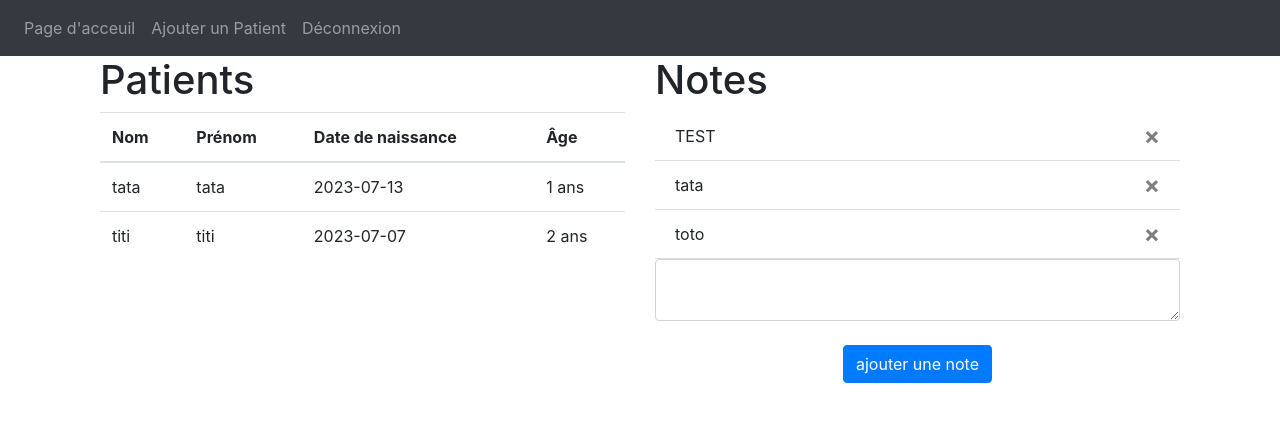
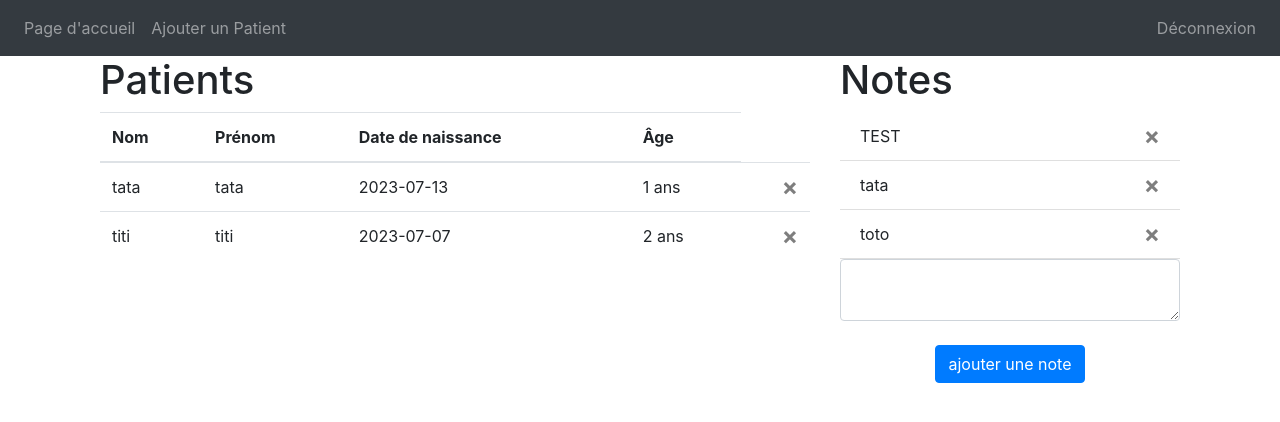
Before and after one commit to TheoTheo83/LiberalPlanner, a Flask app: page / in a window 1280 px wide. Shown: the top 422 px of the page. Run offline with Flask 3, Linux system fonts and the light colour scheme; a user stored in the database is signed in; some libraries are stand-ins or nearby versions.

Commit message:
supprimer un patient

```diff
--- a/website/templates/base.html
+++ b/website/templates/base.html
@@ -27,20 +27,33 @@
       >
         <span class="navbar-toggler-icon"></span>
       </button>
-      <div class ="collapse navbar-collapse" id="navbar">
-        <div class="navbar-nav">
-          {% if user.is_authenticated %}
-            <a class="nav-item nav-link" id="home" href="/">Page d'acceuil</a>
-            <a class="nav-item nav-link" id="patient" href="/patient">Ajouter un Patient</a>
-            <a class="nav-item nav-link" id="logout" href="/logout">Déconnexion</a>
+      <div class="collapse navbar-collapse" id="navbar">
+        <ul class="navbar-nav mr-auto">
+            {% if user.is_authenticated %}
+                <li class="nav-item">
+                    <a class="nav-link" id="home" href="/">Page d'accueil</a>
+                </li>
+                <li class="nav-item">
+                    <a class="nav-link" id="patient" href="/patient">Ajouter un Patient</a>
+                </li>
+            {% endif %}
+        </ul>
 
-          {% else %}
-            <a class="nav-item nav-link" id="login" href="/login">Connection</a>
-            <a class="nav-item nav-link" id="signUp" href="/sign-up">Inscription</a>
-          {% endif %}
-
-        </div>
-      </div>
+        <ul class="navbar-nav">
+            {% if user.is_authenticated %}
+                <li class="nav-item">
+                    <a class="nav-link" id="logout" href="/logout">Déconnexion</a>
+                </li>
+            {% else %}
+                <li class="nav-item">
+                    <a class="nav-link" id="login" href="/login">Connexion</a>
+                </li>
+                <li class="nav-item">
+                    <a class="nav-link" id="signUp" href="/sign-up">Inscription</a>
+                </li>
+            {% endif %}
+        </ul>
+    </div>
 
     </nav>
 
@@ -101,6 +114,16 @@
           window.location.href = "/";
         });
       }
+
+      function deletePatient(patientId) {
+      fetch("/delete-patient", {
+        method: "POST",
+        body: JSON.stringify({ patientId: patientId }),
+      }).then((_res) => {
+        window.location.href = "/"; // Vous pouvez rediriger vers une autre page après la suppression si nécessaire.
+      });
+    }
+
     </script>
 {% endblock %}
 
--- a/website/templates/home.html
+++ b/website/templates/home.html
@@ -4,7 +4,7 @@
 {% block content %}
 <div class="container">
     <div class="row">
-        <div class="col-md-6">
+        <div class="col-md-8">
             <h1>Patients</h1>
             {% if patients %}
                 <table class="table">
@@ -23,6 +23,11 @@
                                 <td>{{ patient.Prenom }}</td>
                                 <td>{{ patient.DateNaissance }}</td>
                                 <td>{{ patient.Age }} ans</td>
+                                <td>
+                                    <button type="button" class="close" onclick="deletePatient({{ patient.ID_Patients }})">
+                                        <span aria-hidden="true">&times;</span>
+                                    </button>
+                                </td>
                             </tr>
                         {% endfor %}
                     </tbody>
@@ -31,7 +36,8 @@
                 <p>Il n'y a pas de patient enregistré.</p>
             {% endif %}
         </div>
-        <div class="col-md-6">
+
+        <div class="col-md-4">
             <h1>Notes</h1>
             <ul class="list-group list-group-flush" id="notes">
                 {% for note in user.notes %}
--- a/website/views.py
+++ b/website/views.py
@@ -35,6 +35,27 @@
         if note.user_id == current_user.id :
             db.session.delete(note)
             db.session.commit()
+    return jsonify({})
+
+@views.route('/delete-patient', methods=['POST'])
+@login_required
+def delete_patient():
+    patient_data = json.loads(request.data)
+    patient_id = patient_data['patientId']
+    patient = Patient.query.get(patient_id)
+
+    if patient:
+        if patient.user_id == current_user.id:
+            # Supprimer les pathologies liées au patient (s'il y en a)
+            Pathologie.query.filter_by(patient_id=patient_id).delete()
+
+            # Supprimer les remarques liées au patient (s'il y en a)
+            Remarque.query.filter_by(patient_id=patient_id).delete()
+
+            # Supprimer le patient lui-même
+            db.session.delete(patient)
+            db.session.commit()
+
     return jsonify({})
 
 @views.route('/add-patient', methods=['POST'])
```
Also changed, not shown: website/static/index.js (+9 -0 lines), instance/database.db.
